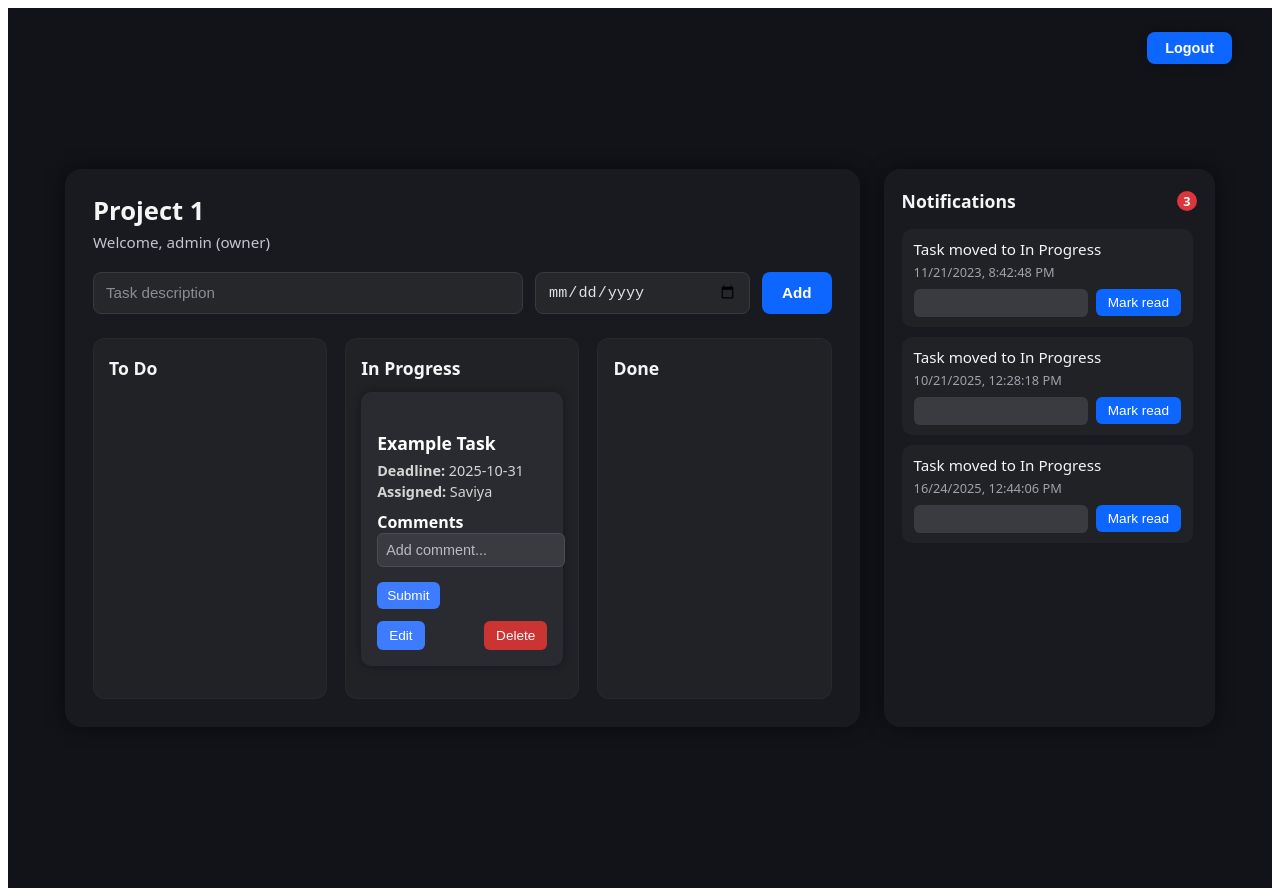
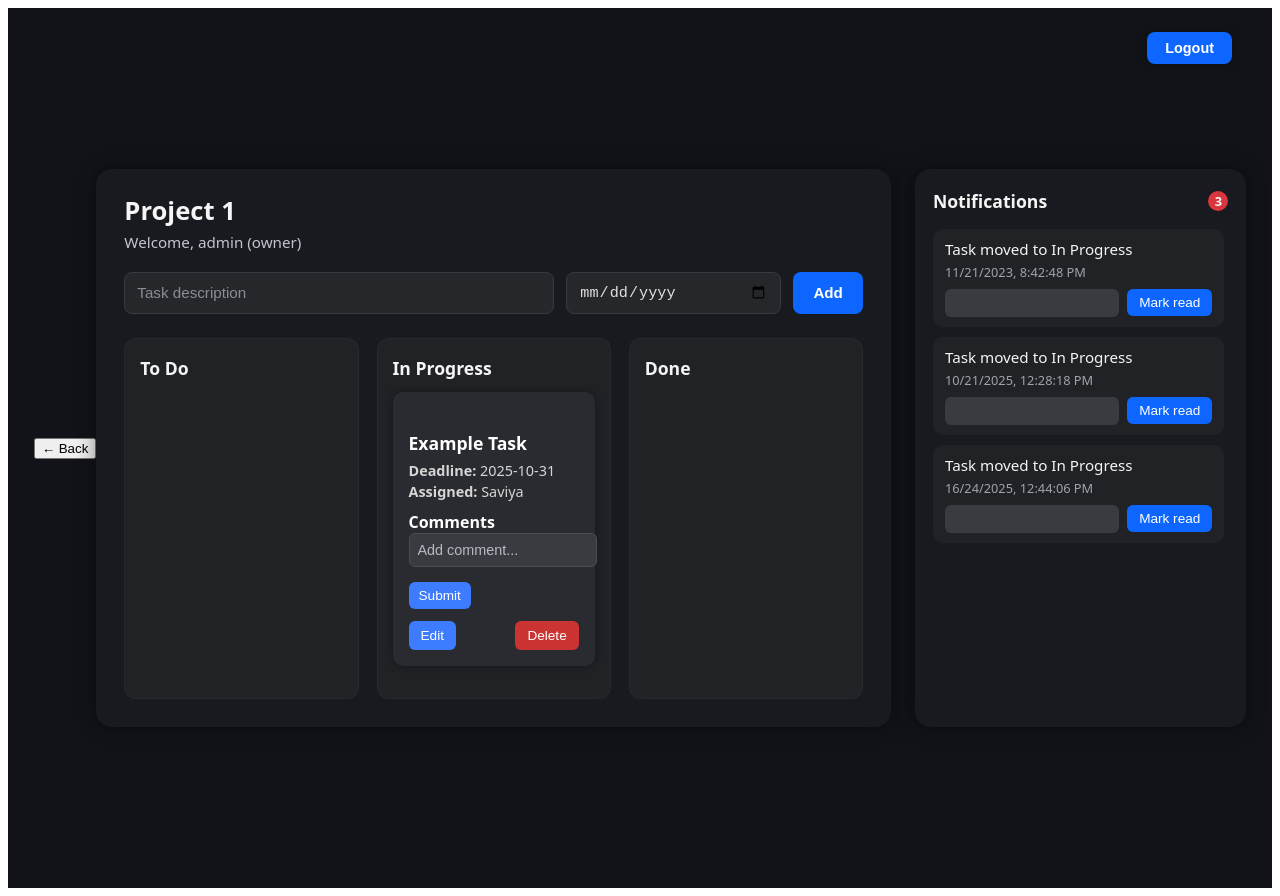
Before and after one commit to SariyaE/SmartTaskCollaboration, a React (Vite) app: page /board/1 in a window 1280 px wide. Built offline with nearby package versions, Linux system fonts and the light colour scheme; sample sign-in values are in the browser's storage.

Commit message:
Update Board.jsx

```diff
--- a/src/components/Board.jsx
+++ b/src/components/Board.jsx
@@ -206,6 +206,11 @@ export default function Board({
 
   return (
     <div className="board-page">
+      {/* TOP-LEFT BACK BUTTON */}
+      <button className="back-btn" onClick={() => window.history.back()}>
+        ← Back
+      </button>
+
       {/* TOP-RIGHT LOGOUT BUTTON */}
       <button className="logout-btn" onClick={handleLogoutClick}>
         Logout
```
